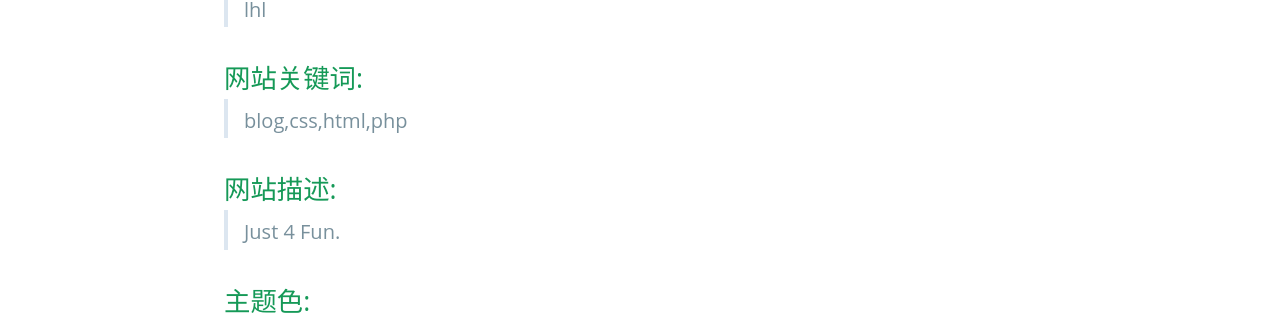
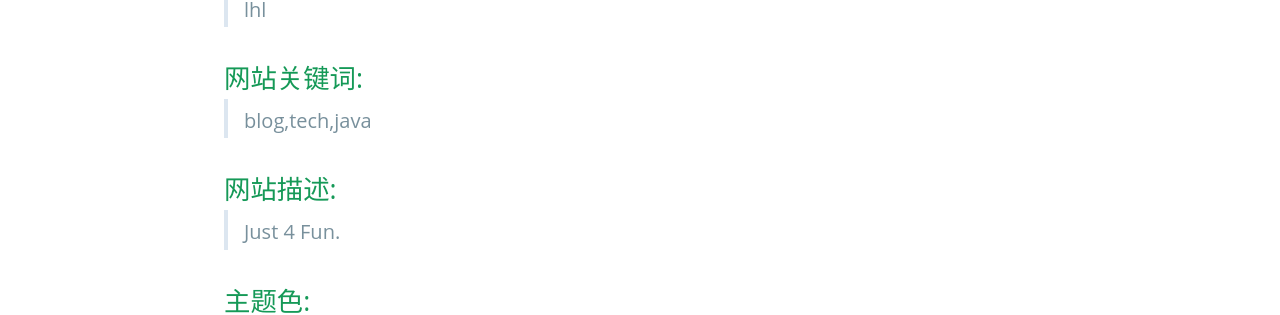
Before and after one commit to Mrllli/Mrllli.github.io, a Jekyll site: the page built from config/infor.html, in a window 1280 px wide and 900 px high, scrolled down 614 px. Shown: the part 153-468 px from the top of the window. Built offline with Jekyll 4.4.1, drawn with Linux system fonts in a browser that asks for light colours; some web fonts are replaced.

Commit message:
Update _config.yml

```diff
--- a/_config.yml
+++ b/_config.yml
@@ -1,6 +1,6 @@
 title: 欢迎来到lhl的博客呀~ #博客标题
 description: Just 4 Fun. #博客描述
-keywords: blog,css,html,php #博客关键字
+keywords: blog,tech,java #博客关键字
 author: "lhl"
 
 #title hide and show
```
